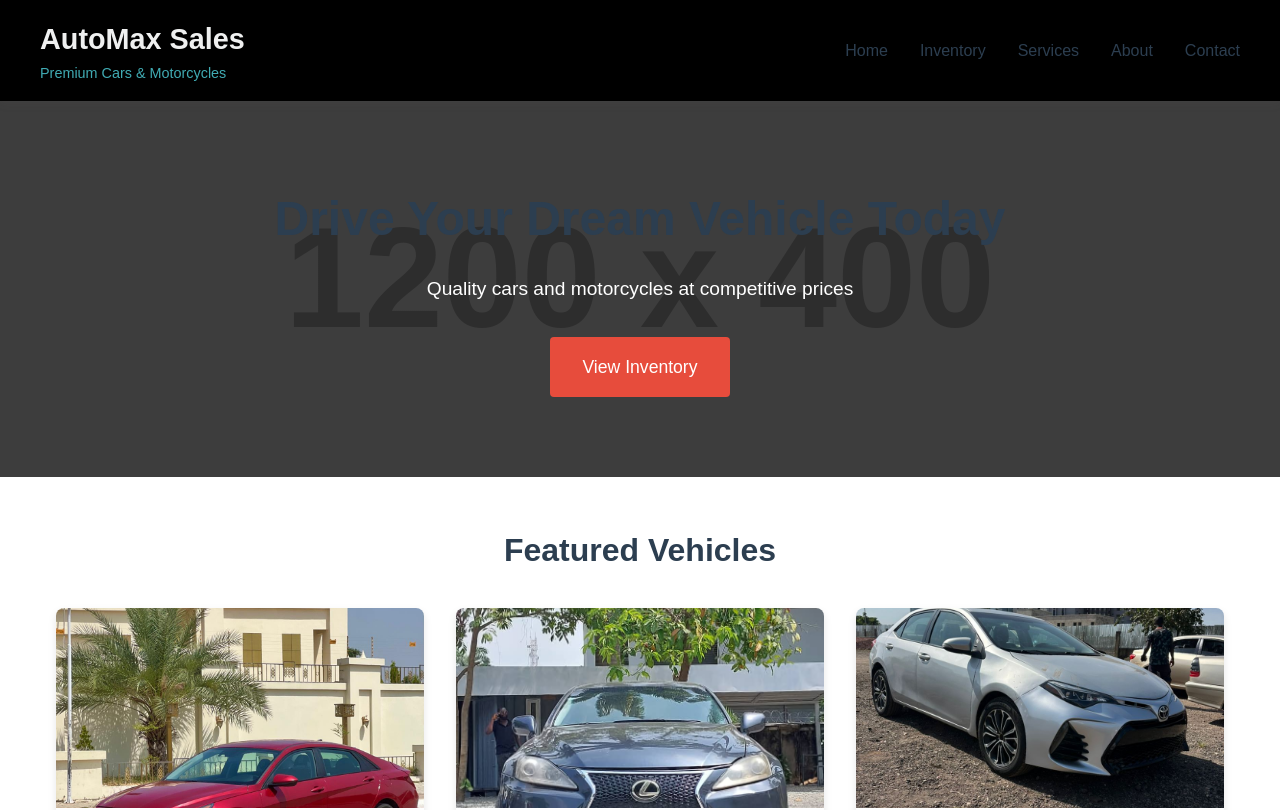
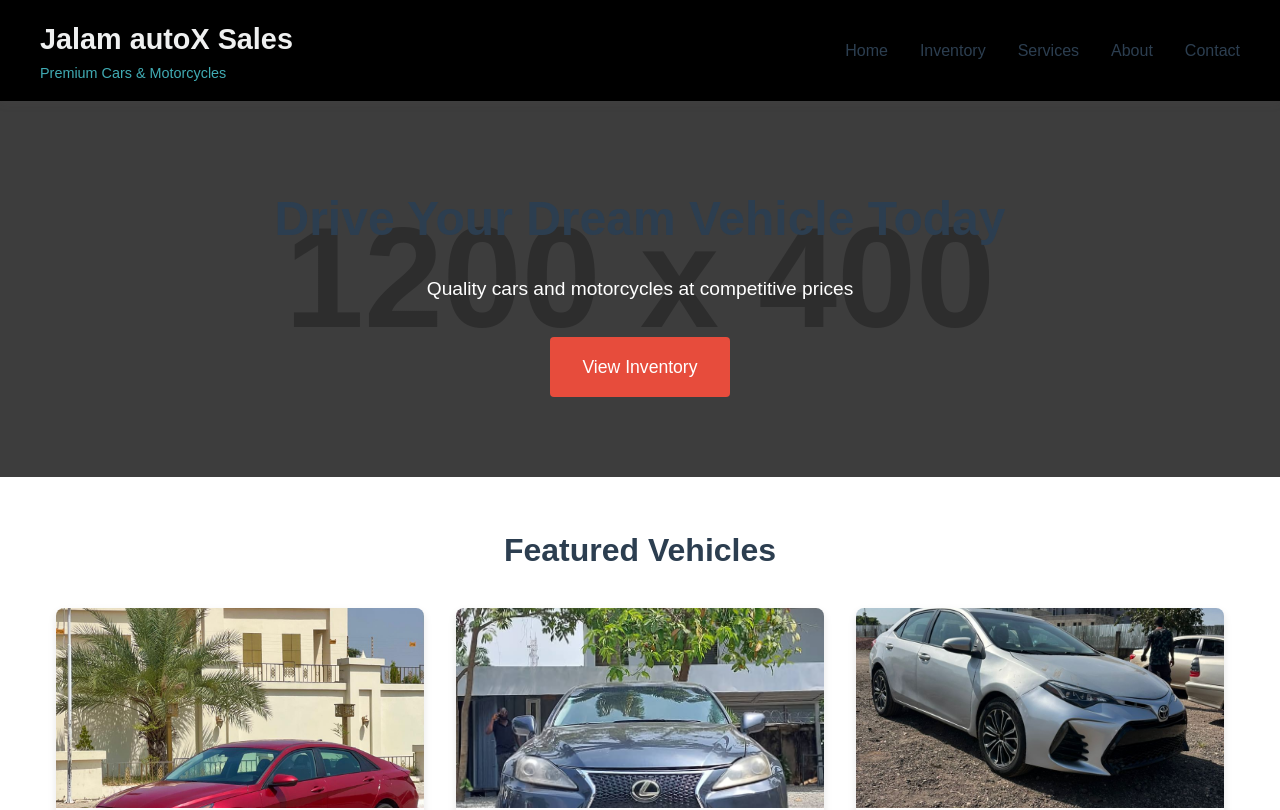
Before and after one commit to abubakarmuhd8787-hue/Jalam-autoX-Sales, a website: page index.html in a window 1280 px wide. Shown: the top 810 px of the page. Drawn offline with Linux system fonts and the light colour scheme; placeholder pictures from the web are drawn by us.

Commit message:
Fix HTML structure and formatting issues

```diff
--- a/index.html
+++ b/index.html
@@ -12,7 +12,7 @@
     <header>
         <div class="header-container">
             <div class="logo">
-                <h1>AutoMax Sales</h1>
+                <h1>Jalam autoX Sales</h1>
                 <p>Premium Cars & Motorcycles</p>
             </div>
 
@@ -163,4 +163,5 @@
 
     <script src="app.js"></script>
 </body>
+
 </html>
```
